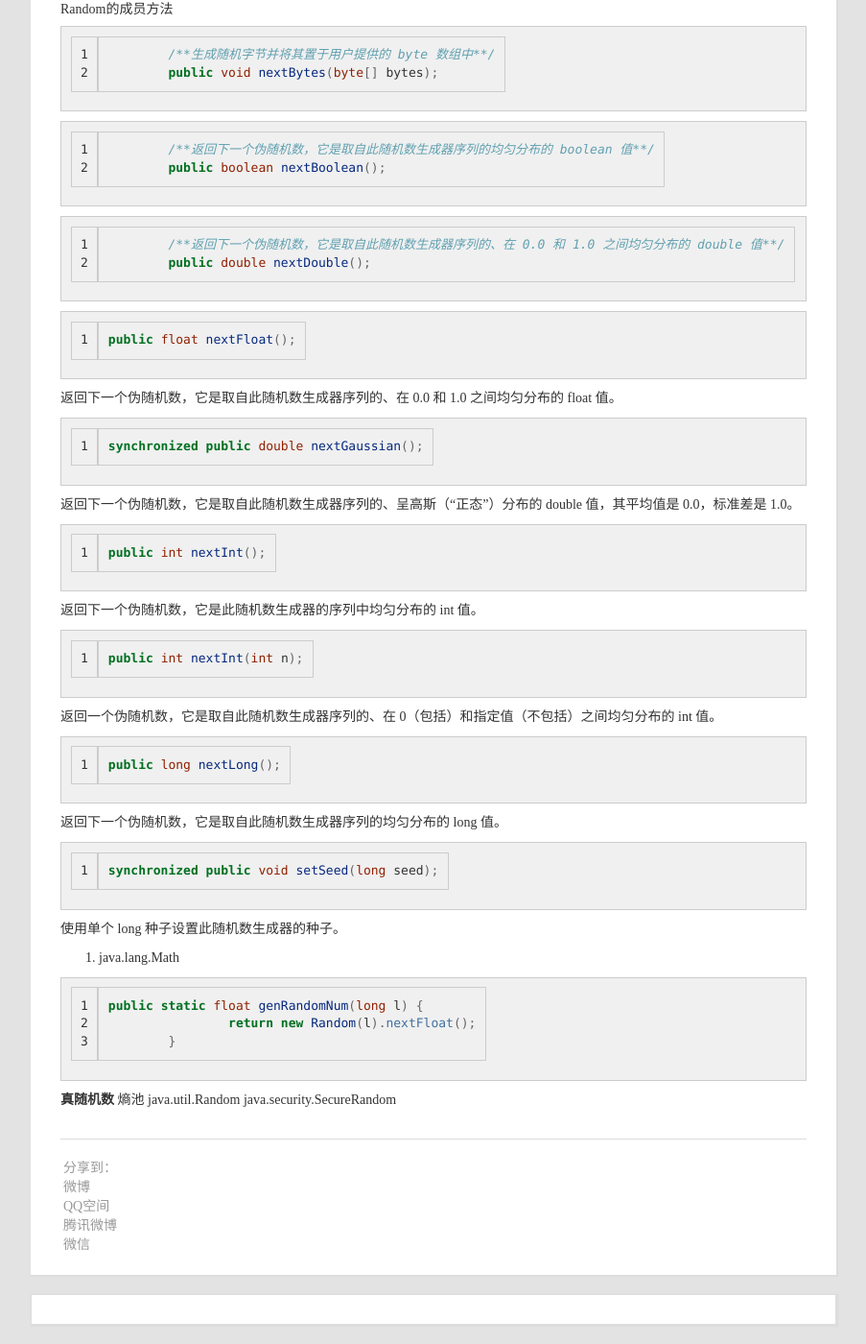
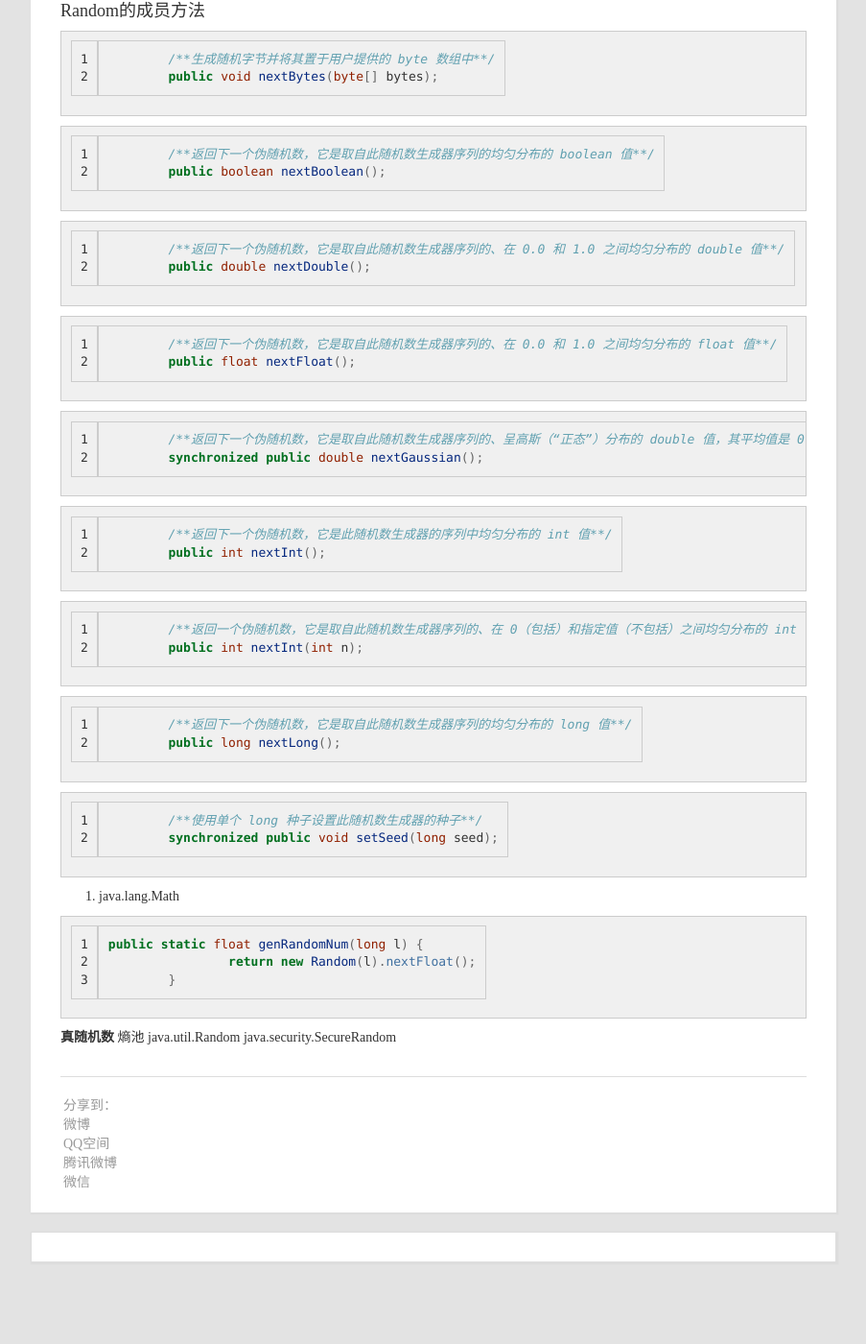
Before and after one commit to tomgg/tomgg.github.io, a Jekyll site: the page built from _posts/2016-07-20-java-random.md, in a window 1280 px wide and 1400 px high, scrolled down 1545 px. Shown: the whole window at 96% size, without its empty margins (53-956 px from the left). Built offline with Jekyll 4.4.1, drawn with Linux system fonts in a browser that asks for light colours; nearby versions of some CDN libraries; comment, search, counter and statistics services are not loaded; after the commit the page ends 2880 px from its top, so only the background shows below that.

Commit message:
no message

````diff
--- a/_posts/2016-07-20-java-random.md
+++ b/_posts/2016-07-20-java-random.md
@@ -77,14 +77,13 @@ public static Random random = new Random();
 该方法内部会拿一个数和系统当前纳秒时间做一个异或操作的结果作为种子数，再调用有参的构造方法。
 由于系统时间是一直在变化的，基本上得到随机数很难重复。
 
-##### Random的成员方法
+#### Random的成员方法
 
 
 ``` java
 	/**生成随机字节并将其置于用户提供的 byte 数组中**/
 	public void nextBytes(byte[] bytes);
 ```
-
 
 ``` java
 	/**返回下一个伪随机数，它是取自此随机数生成器序列的均匀分布的 boolean 值**/
@@ -97,35 +96,34 @@ public static Random random = new Random();
 ```
 
 ``` java
-public float nextFloat();
+	/**返回下一个伪随机数，它是取自此随机数生成器序列的、在 0.0 和 1.0 之间均匀分布的 float 值**/
+	public float nextFloat();
 ```
-返回下一个伪随机数，它是取自此随机数生成器序列的、在 0.0 和 1.0 之间均匀分布的 float 值。
 
 ``` java
-synchronized public double nextGaussian();
+	/**返回下一个伪随机数，它是取自此随机数生成器序列的、呈高斯（“正态”）分布的 double 值，其平均值是 0.0，标准差是 1.0**/
+	synchronized public double nextGaussian();
 ```
-返回下一个伪随机数，它是取自此随机数生成器序列的、呈高斯（“正态”）分布的 double 值，其平均值是 0.0，标准差是 1.0。
-
 
 ``` java
-public int nextInt();
+	/**返回下一个伪随机数，它是此随机数生成器的序列中均匀分布的 int 值**/
+	public int nextInt();
 ```
-返回下一个伪随机数，它是此随机数生成器的序列中均匀分布的 int 值。
 
 ``` java
-public int nextInt(int n);
+	/**返回一个伪随机数，它是取自此随机数生成器序列的、在 0（包括）和指定值（不包括）之间均匀分布的 int 值**/
+	public int nextInt(int n);
 ```
-返回一个伪随机数，它是取自此随机数生成器序列的、在 0（包括）和指定值（不包括）之间均匀分布的 int 值。
 
 ``` java
-public long nextLong();
+	/**返回下一个伪随机数，它是取自此随机数生成器序列的均匀分布的 long 值**/
+	public long nextLong();
 ```
-返回下一个伪随机数，它是取自此随机数生成器序列的均匀分布的 long 值。
 
 ``` java
-synchronized public void setSeed(long seed);
+	/**使用单个 long 种子设置此随机数生成器的种子**/
+	synchronized public void setSeed(long seed);
 ```
-使用单个 long 种子设置此随机数生成器的种子。
 
 2. java.lang.Math
 
````
